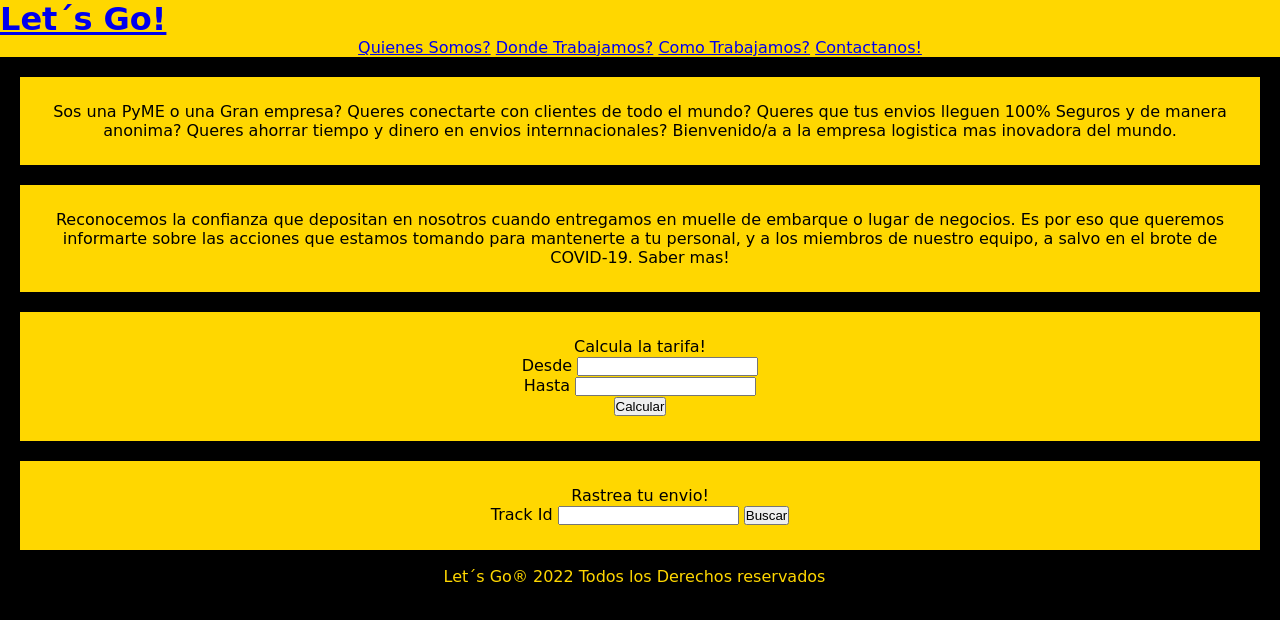
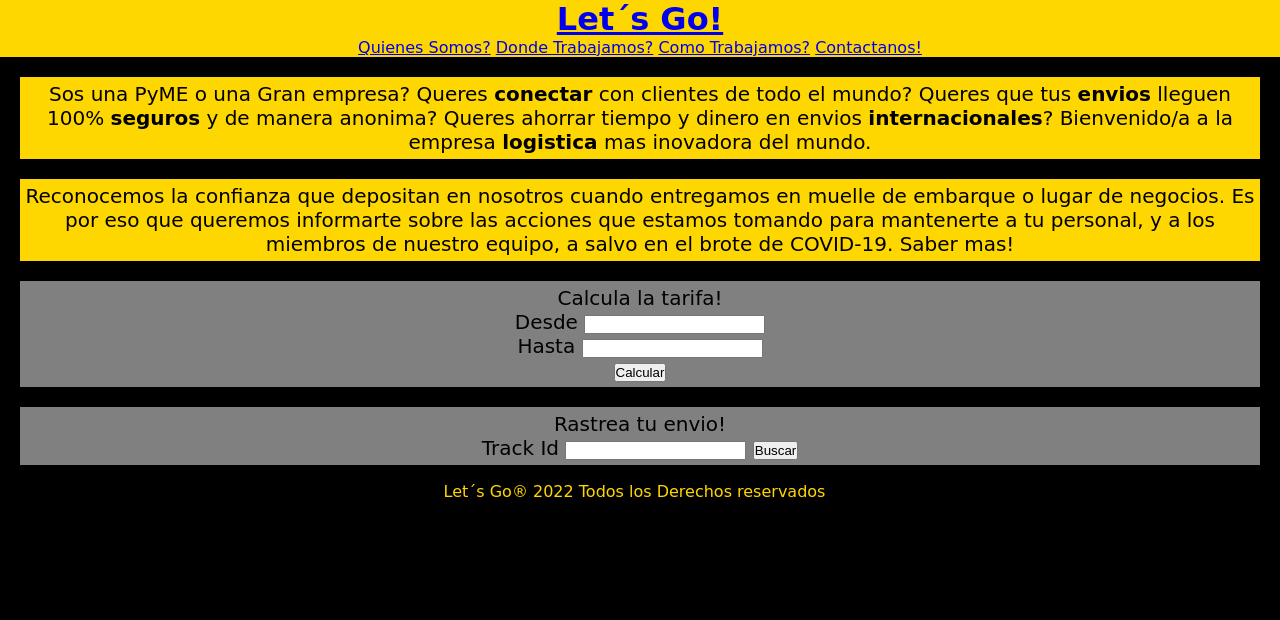
Before and after one commit to mauro4lv/Proyecto1, a website: page index.html in a window 1280 px wide. Drawn offline with Linux system fonts and the light colour scheme.

Commit message:
sass+seo

```diff
--- a/css/parciles/_cuerpo.scss
+++ b/css/parciles/_cuerpo.scss
@@ -1,9 +1,12 @@
+@import '../parciles/variables';
+@import "../parciles/maps";
+
 body {
-    background-color: black;
+    background-color: map-get($colores, "secundario");
     width: 100%;
     list-style: none;
     text-align: center;
-    color: black;
+    color: map-get($colores, "primario");
     font-family: 'koulen', cursive;
     position: relative;
     padding-bottom: 2em;
@@ -21,10 +24,7 @@ body {
     }
  }
 .contenido2 {
-    background-color: $color-letra;
-    padding: 25px;
-    margin: 20px;
-    overflow: hidden;
+    @extend .contenido;
     &:hover{
         transform: scale(1.1,1.1);
         transform: 1S;
@@ -41,10 +41,7 @@ body {
      }
  }
 .acciones2 {
-    background-color: $color-letra;
-    padding: 25px;
-    margin: 20px;
-    overflow: hidden;
+    @extend .acciones;
     &:hover{
         transform: scale(1.1,1.1);
         transform: 1S;
--- /dev/null
+++ b/css/parciles/_maps.scss
@@ -0,0 +1,9 @@
+/*paleta de colores*/
+
+$colores: (
+    "primario": gold,
+    "secundario": black,
+    "texto1": gold,
+    "texto2": black,
+    "extra": grey
+);
--- /dev/null
+++ b/css/parciles/_mixin.scss
@@ -0,0 +1,25 @@
+@import "../parciles/maps";
+
+@mixin texto ($color, $size, $background) {
+    color: $color;
+    background-color: $background;
+    padding: 5px;
+    text-align: center;
+    font-size: $size;
+}
+
+.contenido {
+    @include texto (black, 1.25rem, gold) ;
+}
+
+.contenido2 {
+    @include texto (black, 1.25rem, gold);
+}
+
+.acciones {
+    @include texto (black, 1.25rem, grey);
+}
+
+.acciones2 {
+    @include texto (black, 1.25rem, grey);
+}
--- a/css/parciles/_titulo.scss
+++ b/css/parciles/_titulo.scss
@@ -2,13 +2,11 @@
 
 
 .titulo {
-    display: inline-flex;
+
     background-color: $color-letra;
-    padding-right: 900px;
     width: 100%;
     font-family: 'koulen', cursive;
     text-align: center;
-    padding-right: 900px;
 }
 
 .menu{
--- a/css/parciles/_variables.scss
+++ b/css/parciles/_variables.scss
@@ -1,4 +1,3 @@
 /*Variables*/
 $color-fondo: black;
 $color-letra: gold;
-$letra: normal 24px/1.5 'koulen', cursive;
--- a/index.html
+++ b/index.html
@@ -4,8 +4,10 @@
     <meta charset="UTF-8">
     <meta http-equiv="X-UA-Compatible" content="IE=edge">
     <meta name="viewport" content="width=, initial-scale=1.0">
+    <meta name="description" content="Sitio Oficial de Let´s Go!, la empresa de Logistica mas inovadora del mundo.">
+    <meta name="keywords" content="ENVIOS, PAQUETES, ENCOMIENDAS, LOGISTICA">
     <link rel="stylesheet" href="./sass/main.css">
-    <title>Let´s Go!</title>
+    <title>Let´s Go! | Envia Ya!</title>
     <link rel="shortcut icon" type="image/png" href="./assets/img/favicon/android-chrome-192x192.png"/>
 </head>
 
@@ -27,11 +29,11 @@
 </header>
 <main>
     <div class="contenido">
-    Sos una PyME o una Gran empresa?
-        Queres conectarte con clientes de todo el mundo?
-        Queres que tus envios lleguen 100% Seguros y de manera anonima?
-        Queres ahorrar tiempo y dinero en envios internnacionales?
-        Bienvenido/a a la  empresa logistica mas inovadora del mundo.
+        Sos una PyME o una Gran empresa?
+        Queres <strong>conectar</strong> con clientes de todo el mundo?
+        Queres que tus <strong>envios</strong> lleguen 100% <strong>seguros</strong> y de manera anonima?
+        Queres ahorrar tiempo y dinero en envios <strong>internacionales</strong>?
+        Bienvenido/a a la  empresa <strong>logistica</strong> mas inovadora del mundo.
     </div>
 
     <div class="contenido2">Reconocemos la confianza que depositan en nosotros cuando entregamos en
--- a/sass/main.scss
+++ b/sass/main.scss
@@ -2,3 +2,5 @@
 @import "../css/parciles/reset";
 @import "../css/parciles/titulo";
 @import "../css/parciles/cuerpo";
+@import "../css/parciles/mixin";
+@import "../css/parciles/maps";
```
Also changed, not shown: sass/main.css, 1 other file.
